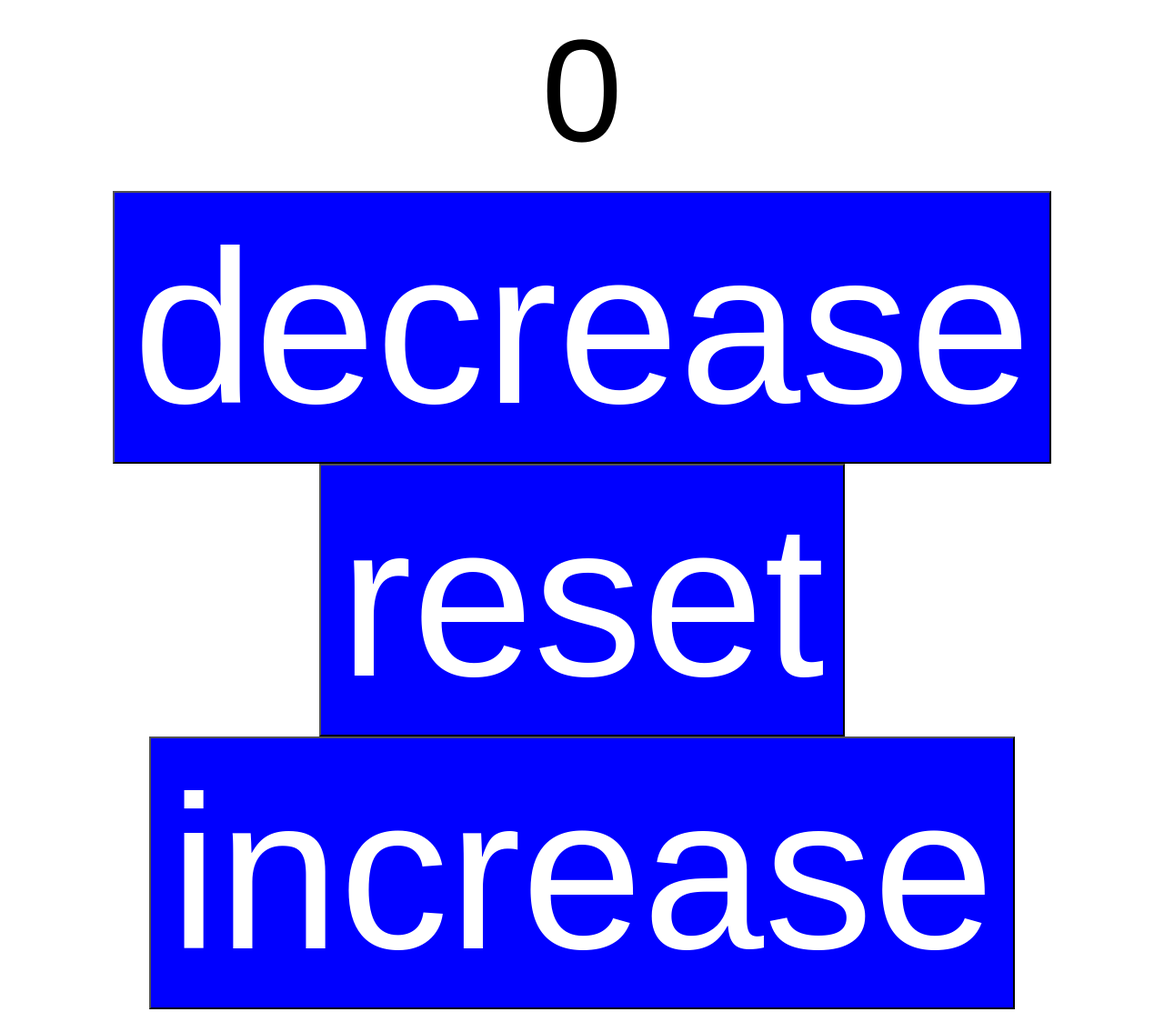
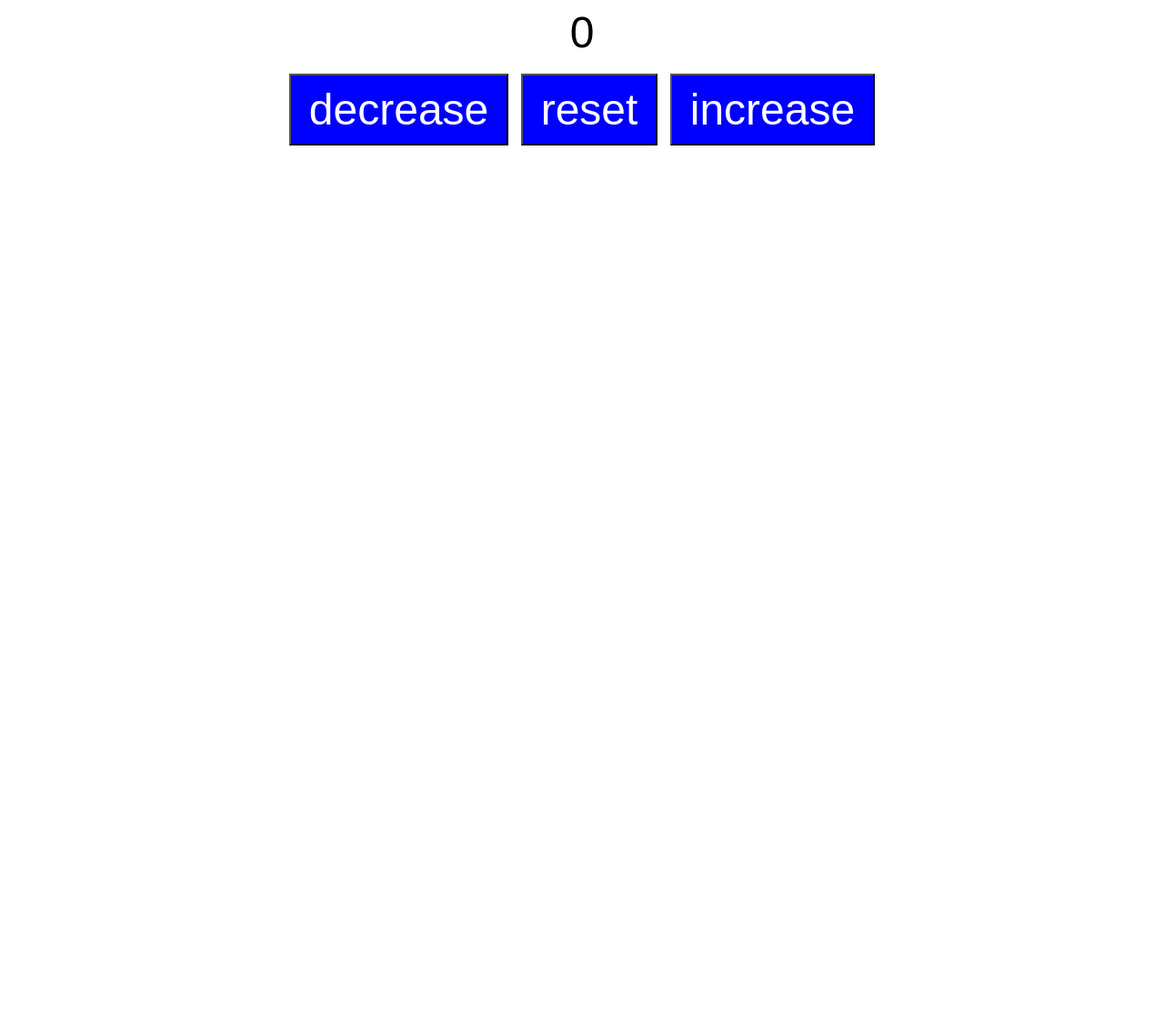
Before and after one commit to Bryan9033/countings, a plain HTML site: page index.html in a window 1280 px wide. Shown: the whole page at 91% size. After the commit the page ends 800 px from the top, so only its background shows below. Drawn offline with Linux system fonts and the light colour scheme.

Commit message:
Update index.html

```diff
--- a/index.html
+++ b/index.html
@@ -10,7 +10,7 @@
     #countLabel{
     display: block;
     text-align: center;
-    font-size: 10em;
+    font-size: 3em;
     font-family: Helvetica;
     border-radius: 5px;
 }
@@ -21,7 +21,7 @@
 
 .buttons{
     padding: 10px 20px;
-    font-size: 1.5em;
+    font-size: 1em;
     color: white;
     background-color: Blue;
 }
```
